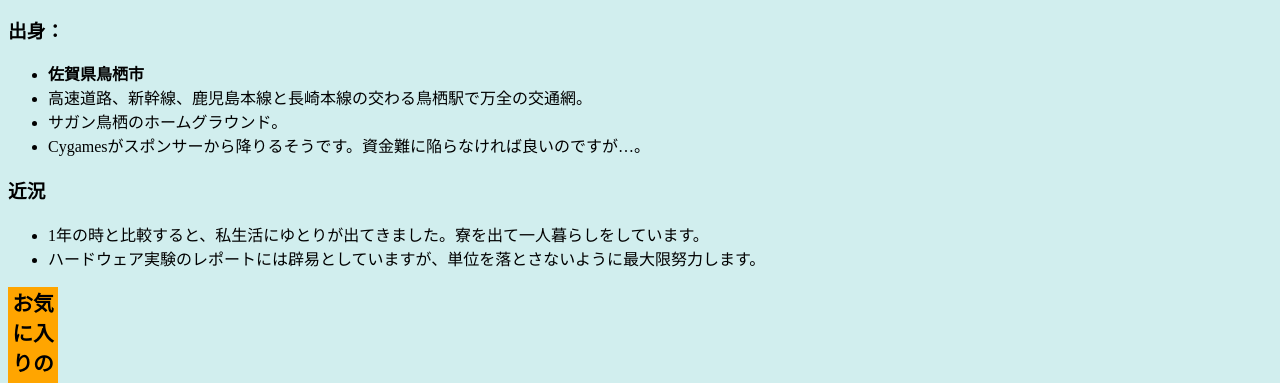
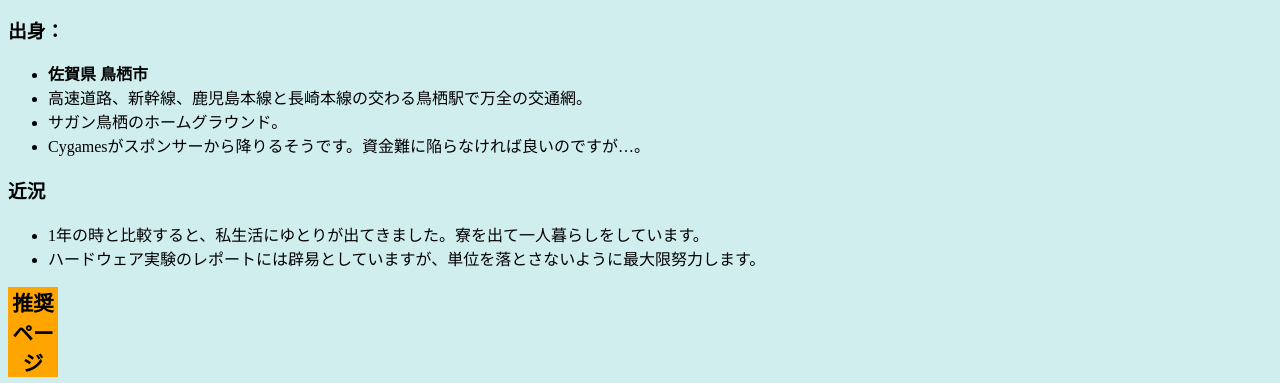
Before and after one commit to k17rs032/test01, a plain HTML site: page index.html in a window 1280 px wide. Shown: the part 402-785 px from the top of the page. Drawn offline with Linux system fonts and the light colour scheme.

Commit message:
index.html　更新

```diff
--- a/index.html
+++ b/index.html
@@ -11,7 +11,7 @@
 <h2>プロフィール</h2>
 <h3>出身：</h3>
 <ul>
-<li><strong>佐賀県鳥栖市</strong></li>
+<li><strong>佐賀県 鳥栖市</strong></li>
 <li>高速道路、新幹線、鹿児島本線と長崎本線の交わる鳥栖駅で万全の交通網。</li>
 <li>サガン鳥栖のホームグラウンド。</li>
 <li>Cygamesがスポンサーから降りるそうです。資金難に陥らなければ良いのですが…。</li>
@@ -21,7 +21,7 @@
 <li>1年の時と比較すると、私生活にゆとりが出てきました。寮を出て一人暮らしをしています。</li>
 <li>ハードウェア実験のレポートには辟易としていますが、単位を落とさないように最大限努力します。</li>
 </ul>
-<h2>お気に入りのページ</h2>
+<h2>推奨ページ</h2>
 <ol>
 <li><a href="http://web.ydu.edu.tw/~uchiyama/ron/index.html">論文指導</a>
 <p>課題レポートの作成でお世話になっています。</p></li>
```
